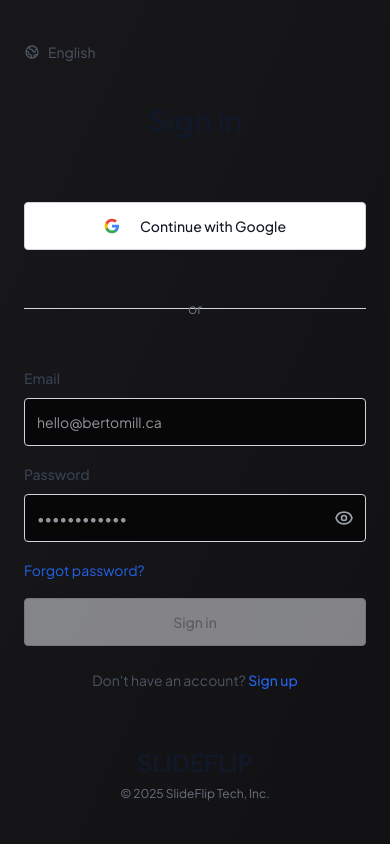
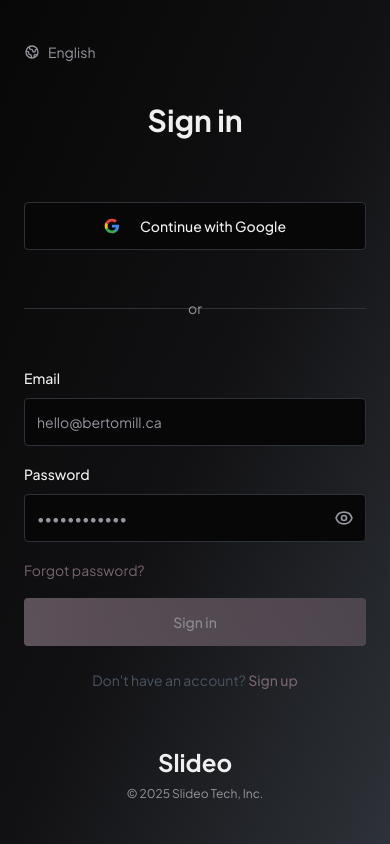
Before and after one commit to bertomill/slideflip, a Next.js app: page /auth/login in a window 390 px wide. Built offline with nearby package versions, Linux system fonts and the light colour scheme; no server answers.

Commit message:
Palette-aligned login: restyled login form and page to use theme colors; improved legibility of stacked feature cards; CTA styles rounded and gradient-brand.

```diff
--- a/app/auth/login/page.tsx
+++ b/app/auth/login/page.tsx
@@ -4,23 +4,23 @@
   return (
     <div className="flex min-h-screen w-full">
       {/* Left side - Sign in form */}
-      <div className="flex w-full lg:w-1/2 items-center justify-center p-6 md:p-10 bg-gradient-to-br from-zinc-50 via-zinc-100 to-zinc-200 dark:from-zinc-900 dark:via-zinc-900/80 dark:to-zinc-900/60">
+      <div className="flex w-full lg:w-1/2 items-center justify-center p-6 md:p-10 bg-gradient-to-br from-[hsl(var(--background))] via-[hsl(var(--muted))]/30 to-[hsl(var(--card))]">
         <div className="w-full max-w-sm">
           <LoginForm />
         </div>
       </div>
 
       {/* Right side - Creative design assets */}
-      <div className="hidden lg:flex w-1/2 bg-gradient-to-br from-zinc-800 via-zinc-900 to-black relative overflow-hidden">
+      <div className="hidden lg:flex w-1/2 bg-gradient-to-br from-[hsl(var(--charade))] via-[hsl(var(--woodsmoke))] to-black relative overflow-hidden">
         {/* Design assets overlay */}
         <div className="absolute inset-0 opacity-20">
           {/* Magazine covers and design elements */}
-          <div className="absolute top-10 left-10 w-32 h-40 bg-white rounded-lg shadow-lg transform rotate-6"></div>
-          <div className="absolute top-20 right-20 w-28 h-36 bg-gradient-to-br from-purple-400 to-pink-400 rounded-lg shadow-lg transform -rotate-3"></div>
-          <div className="absolute top-40 left-20 w-24 h-32 bg-gradient-to-br from-green-400 to-blue-400 rounded-lg shadow-lg transform rotate-12"></div>
-          <div className="absolute top-60 right-10 w-36 h-44 bg-gradient-to-br from-orange-400 to-red-400 rounded-lg shadow-lg transform -rotate-6"></div>
-          <div className="absolute bottom-20 left-10 w-30 h-38 bg-gradient-to-br from-indigo-400 to-purple-400 rounded-lg shadow-lg transform rotate-3"></div>
-          <div className="absolute bottom-40 right-20 w-26 h-34 bg-gradient-to-br from-teal-400 to-green-400 rounded-lg shadow-lg transform -rotate-12"></div>
+          <div className="absolute top-10 left-10 w-32 h-40 rounded-lg shadow-lg transform rotate-6 bg-gradient-to-br from-[hsl(var(--manatee))] to-[hsl(var(--pale-sky))]"></div>
+          <div className="absolute top-20 right-20 w-28 h-36 rounded-lg shadow-lg transform -rotate-3 bg-gradient-to-br from-[hsl(var(--old-lavender-light))] to-[hsl(var(--old-lavender))]"></div>
+          <div className="absolute top-40 left-20 w-24 h-32 rounded-lg shadow-lg transform rotate-12 bg-gradient-to-br from-[hsl(var(--plantation))] to-[hsl(var(--charade))]"></div>
+          <div className="absolute top-60 right-10 w-36 h-44 rounded-lg shadow-lg transform -rotate-6 bg-gradient-to-br from-[hsl(var(--pale-sky))] to-[hsl(var(--manatee))]"></div>
+          <div className="absolute bottom-20 left-10 w-30 h-38 rounded-lg shadow-lg transform rotate-3 bg-gradient-to-br from-[hsl(var(--charade))] to-[hsl(var(--baltic-sea))]"></div>
+          <div className="absolute bottom-40 right-20 w-26 h-34 rounded-lg shadow-lg transform -rotate-12 bg-gradient-to-br from-[hsl(var(--manatee))] to-[hsl(var(--pale-sky))]"></div>
 
           {/* Presentation slides */}
           <div className="absolute top-32 left-40 w-40 h-24 bg-white rounded-lg shadow-lg transform rotate-2">
--- a/components/login-form.tsx
+++ b/components/login-form.tsx
@@ -79,9 +79,9 @@
   };
 
   return (
-    <div className={cn("flex flex-col gap-6", className)} {...props}>
+      <div className={cn("flex flex-col gap-6 text-foreground", className)} {...props}>
       {/* Language selector */}
-      <div className="flex items-center gap-2 text-sm text-gray-600 mb-4">
+      <div className="flex items-center gap-2 text-sm text-muted-foreground mb-4">
         <svg className="w-4 h-4" fill="none" stroke="currentColor" viewBox="0 0 24 24">
           <path strokeLinecap="round" strokeLinejoin="round" strokeWidth={2} d="M3.055 11H5a2 2 0 012 2v1a2 2 0 002 2 2 2 0 012 2v2.945M8 3.935V5.5A2.5 2.5 0 0010.5 8h.5a2 2 0 012 2 2 2 0 104 0 2 2 0 012-2h1.064M15 20.488V18a2 2 0 012-2h3.064M21 12a9 9 0 11-18 0 9 9 0 0118 0z" />
         </svg>
@@ -90,13 +90,13 @@
 
       {/* Main title */}
       <div className="text-center mb-8">
-        <h1 className="text-3xl font-bold text-gray-900 mb-2">Sign in</h1>
+        <h1 className="text-3xl font-bold text-foreground mb-2">Sign in</h1>
       </div>
 
       {/* Google sign-in button */}
       <Button
         variant="outline"
-        className="w-full h-12 bg-white border-gray-300 hover:bg-gray-50 hover:text-gray-900 text-gray-900 font-medium"
+        className="w-full h-12 bg-background text-foreground border border-border hover:bg-muted font-medium"
         disabled={isLoading}
         onClick={async () => {
           console.log('Google sign-in button clicked');
@@ -141,17 +141,17 @@
       {/* Separator */}
       <div className="relative my-6">
         <div className="absolute inset-0 flex items-center">
-          <div className="w-full border-t border-gray-300"></div>
+          <div className="w-full border-t border-border"></div>
         </div>
         <div className="relative flex justify-center text-sm">
-          <span className="px-2 bg-transparent text-gray-500">or</span>
+          <span className="px-2 bg-transparent text-muted-foreground">or</span>
         </div>
       </div>
 
       {/* Email/Password form */}
       <form onSubmit={handleLogin} className="space-y-4">
         <div className="space-y-2">
-          <Label htmlFor="email" className="text-sm font-medium text-gray-700">Email</Label>
+          <Label htmlFor="email" className="text-sm font-medium text-foreground">Email</Label>
           <Input
             id="email"
             type="email"
@@ -159,12 +159,12 @@
             required
             value={email}
             onChange={(e) => setEmail(e.target.value)}
-            className="h-12 border-gray-300 focus:border-blue-500 focus:ring-blue-500"
+            className="h-12 border-border focus:border-[hsl(var(--old-lavender))] focus:ring-[hsl(var(--old-lavender))] bg-background text-foreground"
           />
         </div>
 
         <div className="space-y-2">
-          <Label htmlFor="password" className="text-sm font-medium text-gray-700">Password</Label>
+          <Label htmlFor="password" className="text-sm font-medium text-foreground">Password</Label>
           <div className="relative">
             <Input
               id="password"
@@ -173,13 +173,13 @@
               required
               value={password}
               onChange={(e) => setPassword(e.target.value)}
-              className="h-12 border-gray-300 focus:border-blue-500 focus:ring-blue-500 pr-10"
+              className="h-12 border-border focus:border-[hsl(var(--old-lavender))] focus:ring-[hsl(var(--old-lavender))] bg-background text-foreground pr-10"
             />
             <button
               type="button"
               className="absolute inset-y-0 right-0 pr-3 flex items-center"
             >
-              <svg className="h-5 w-5 text-gray-400" fill="none" stroke="currentColor" viewBox="0 0 24 24">
+              <svg className="h-5 w-5 text-muted-foreground" fill="none" stroke="currentColor" viewBox="0 0 24 24">
                 <path strokeLinecap="round" strokeLinejoin="round" strokeWidth={2} d="M15 12a3 3 0 11-6 0 3 3 0 016 0z" />
                 <path strokeLinecap="round" strokeLinejoin="round" strokeWidth={2} d="M2.458 12C3.732 7.943 7.523 5 12 5c4.478 0 8.268 2.943 9.542 7-1.274 4.057-5.064 7-9.542 7-4.477 0-8.268-2.943-9.542-7z" />
               </svg>
@@ -191,22 +191,22 @@
         <div className="text-left">
           <Link
             href="/auth/forgot-password"
-            className="text-sm text-blue-600 hover:text-blue-500 underline-offset-4 hover:underline"
+            className="text-sm text-[hsl(var(--old-lavender))] hover:text-[hsl(var(--old-lavender))]/90 underline-offset-4 hover:underline"
           >
             Forgot password?
           </Link>
         </div>
 
         {error && (
-          <div className="bg-red-50 border border-red-200 rounded-md p-3">
-            <p className="text-sm text-red-600">{error}</p>
+          <div className="bg-red-500/10 border border-red-500/40 rounded-md p-3">
+            <p className="text-sm text-red-400">{error}</p>
           </div>
         )}
 
         {/* Sign in button */}
         <Button
           type="submit"
-          className="w-full h-12 bg-gray-100 text-gray-400 border border-gray-300 hover:bg-gray-200 disabled:opacity-50"
+          className="w-full h-12 text-white bg-gradient-to-r from-[hsl(var(--old-lavender-light))] to-[hsl(var(--old-lavender))] hover:from-[hsl(var(--old-lavender))] hover:to-[hsl(var(--old-lavender))] border-0 disabled:opacity-50"
           disabled={isLoading || !email || !password}
         >
           {isLoading ? "Signing in..." : "Sign in"}
@@ -218,7 +218,7 @@
         Don&apos;t have an account?{" "}
         <Link
           href="/auth/sign-up"
-          className="text-blue-600 hover:text-blue-500 underline-offset-4 hover:underline font-medium"
+          className="text-[hsl(var(--old-lavender))] hover:text-[hsl(var(--old-lavender))]/90 underline-offset-4 hover:underline font-medium"
         >
           Sign up
         </Link>
@@ -226,8 +226,8 @@
 
       {/* Branding */}
       <div className="text-center mt-8">
-        <div className="text-2xl font-bold text-gray-900 mb-2">SLIDEFLIP</div>
-        <div className="text-xs text-gray-500">© 2025 SlideFlip Tech, Inc.</div>
+        <div className="text-2xl font-bold text-foreground mb-2">Slideo</div>
+        <div className="text-xs text-muted-foreground">© 2025 Slideo Tech, Inc.</div>
       </div>
     </div>
   );
--- a/services/websocket-service.ts
+++ b/services/websocket-service.ts
@@ -58,7 +58,8 @@
       this.isConnecting = true;
       this.connectionStatus = 'connecting';
 
-      const wsUrl = `ws://localhost:8000/ws/${clientId}`;
+      const backendWsUrl = process.env.NEXT_PUBLIC_BACKEND_WS_URL || 'ws://localhost:8000';
+      const wsUrl = `${backendWsUrl}/ws/${clientId}`;
 
       try {
         const ws = new WebSocket(wsUrl);
```
Also changed, not shown: app/page.tsx (+20 -17 lines).
